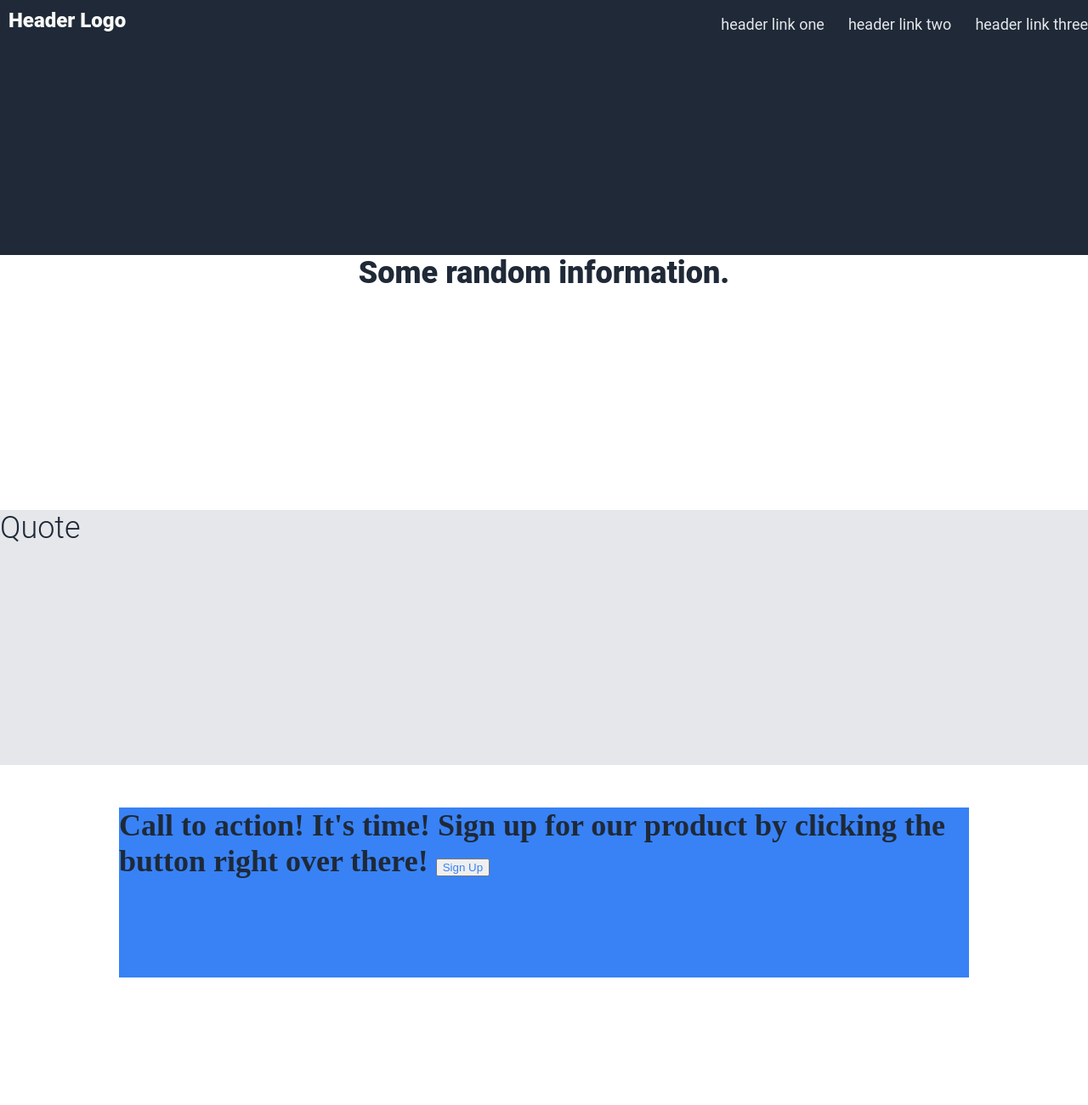
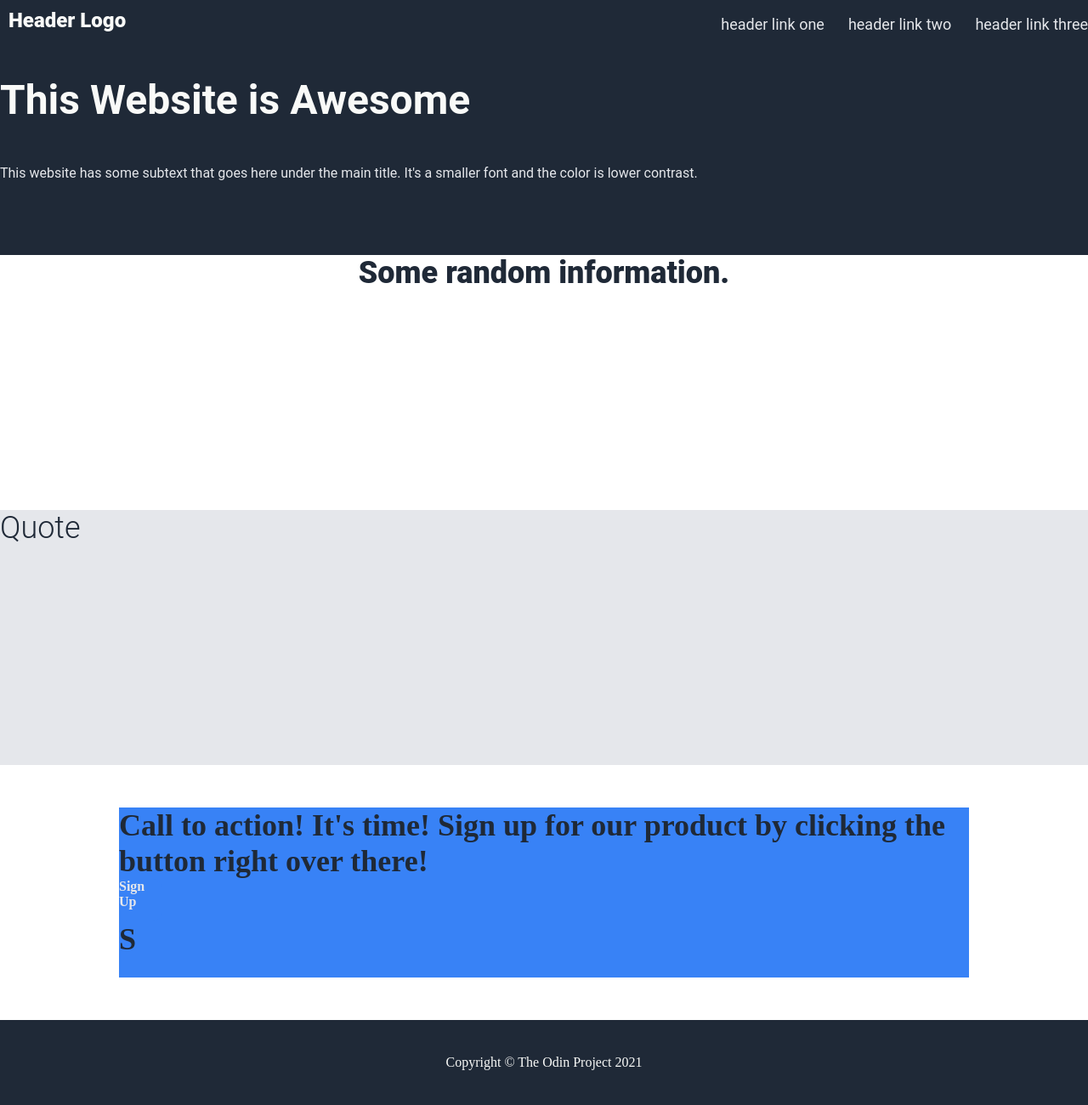
Before and after one commit to alitsaa/landing-page, a plain HTML site: page index.html in a window 1280 px wide. Shown: the whole page at 85% size. Before the commit the page ends 1200 px from the top, so only its background shows below. Drawn offline with Linux system fonts and the light colour scheme.

Commit message:
added header text + tried to fix button

```diff
--- a/index.html
+++ b/index.html
@@ -7,6 +7,7 @@
     <title>Landing Page</title>
 </head>
 <body>
+    <div class="full-header">
     <div class="header"> <div class="logo"> Header Logo </div>
         <ul>
             <li>header link one</li>
@@ -14,6 +15,15 @@
             <li>header link three</li>
         </ul>
     </div>
+    <div class="other">
+        <h1>This Website is Awesome</h1>
+    </div>
+    <div class="other-p">
+    <p> This website has some subtext that goes
+        here under the main title. It's a smaller font and the color
+        is lower contrast.</p>
+    </div>
+</div>
 
     <div class="info"> Some random information.
         <div class="photo-box">
@@ -31,8 +41,9 @@
     <div class="action">
         Call to action! It's time!
         Sign up for our product by clicking the button right over there!
-        <button>Sign Up</button>
+        <div class="button">Sign Up</div>S
     </div>
     </div>
+    <div class="footer">Copyright © The Odin Project 2021</div>
 </body>
 </html>
--- a/styles.css
+++ b/styles.css
@@ -5,16 +5,32 @@ body {
 .logo {
     margin: 10px;
 }
-.header {
+.full-header {
     font-family: 'Roboto';
     background-color: #1F2937;
-    font-size: 24px;
-    color: #F9FAF8;
     height: 300px;
     padding: 0;
     margin: 0px;
+}
+.header {
+    font-size: 24px;
+    color: #F9FAF8;
     display: flex;
     justify-content: space-between;
+}
+.other {
+    color: #F9FAF8;
+    text-align: center;
+    font-size: 24px;
+    font-weight: 900;
+    display: flex;
+    justify-content: flex-start;
+}
+.other-p {
+    color: #E5E7EB;
+    font-weight: 0;
+    display: flex;
+
 }
 
 .logo {
@@ -66,8 +82,15 @@ body {
     color: #1F2937;
     height: 200px;
 }
-button {
-    color: #3882F6;
+.button {
+    color:#E5E7EB;
+    background-color: #3882F6;
+    width: 50px;
+    height: 50px;
+    border: 10px;
+    border-color: white;
+    font-size: 16px;
+    border-radius: 10px;
 }
 ul {
     display: flex;
@@ -83,3 +106,12 @@ li {
     flex-direction: row;
     justify-content: center;
 }
+.footer {
+    background-color: #1F2937;
+    color: #F9FAF8;
+    display: flex;
+    justify-content: center;
+    align-items: center;
+    height: 100px;
+
+}
```
